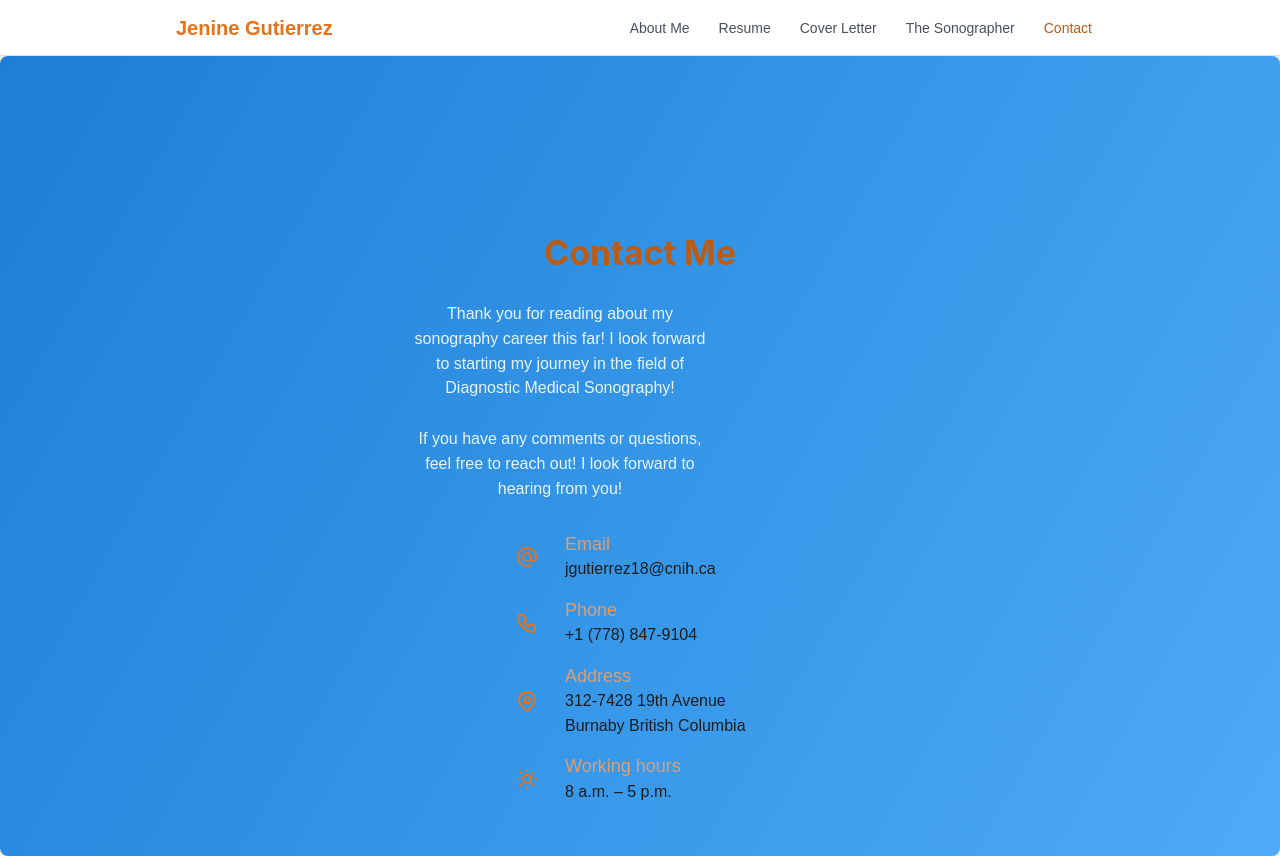
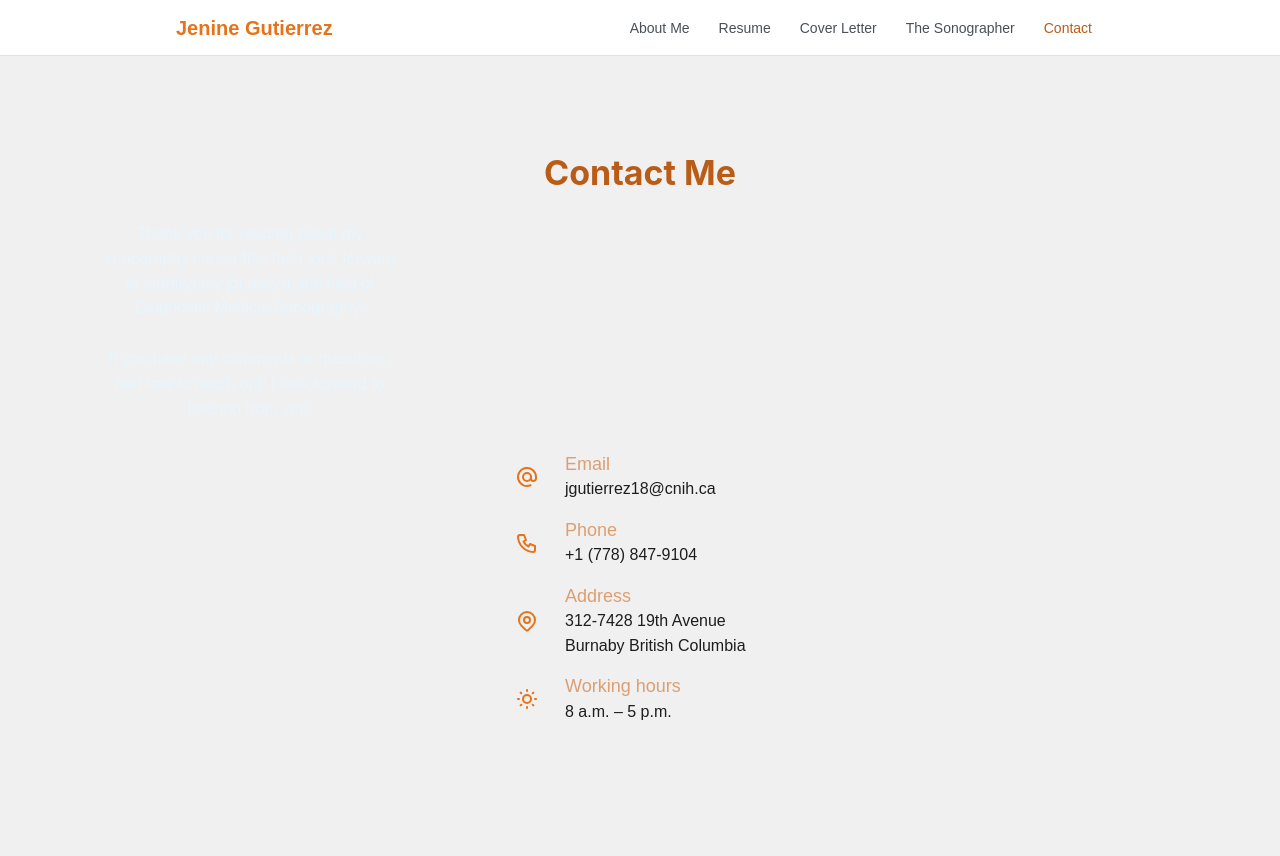
Before and after one commit to jenineKyle/jenine-portfolio, a Next.js app: page /contact in a window 1280 px wide. Built offline with nearby package versions, Linux system fonts and the light colour scheme.

Commit message:
fix contact

```diff
--- a/components/ContactForm.module.css
+++ b/components/ContactForm.module.css
@@ -1,15 +1,15 @@
 .wrapper {
     height: 100vh;
-    background-image: linear-gradient(-60deg,
+    /* background-image: linear-gradient(-60deg,
             var(--mantine-color-blue-4) 0%,
-            var(--mantine-color-blue-7) 100%);
-    border-radius: var(--mantine-radius-md);
-    padding: calc(var(--mantine-spacing-xl) * 2.5);
+            var(--mantine-color-blue-7) 100%); */
+    /* border-radius: var(--mantine-radius-md); */
+    /* padding: calc(var(--mantine-spacing-xl) * 2.5); */
 
 
-    @media (max-width: $mantine-breakpoint-sm) {
+    /* @media (max-width: $mantine-breakpoint-sm) {
         padding: calc(var(--mantine-spacing-xl) * 1.5);
-    }
+    } */
 }
 
 .title {
--- a/components/ContactForm.tsx
+++ b/components/ContactForm.tsx
@@ -25,7 +25,7 @@ export function ContactForm() {
 
                 <div>
                     <Title mb={20} className={classes.title}>Contact Me</Title>
-                    <Stack style={{ display: 'flex', justifyContent: 'center', width: '50%', margin: '10px auto' }}>
+                    <Stack style={{ display: 'flex', justifyContent: 'center', margin: '10px auto' }}>
                         <Text fw={500} ta='center' className={classes.description} mt="sm" mb={10}>
                             Thank you for reading about my sonography career this far! I look forward to starting my journey in the field of Diagnostic Medical Sonography!
                         </Text>
--- a/pages/coverletter.tsx
+++ b/pages/coverletter.tsx
@@ -3,8 +3,8 @@ import { FaDownload } from "react-icons/fa";
 
 const CoverLetter: React.FC = () => {
     return (
-        <div className="flex justify-center items-center min-h-screen bg-gray-100 p-12">
-            <div className="max-w-4xl bg-white p-8 rounded-xl shadow-lg border border-gray-200 relative">
+        <div className="flex justify-center items-center min-h-screen bg-gray-100 p-4">
+            <div className="max-w-1xl bg-white p-8 rounded-xl shadow-lg border border-gray-200 relative">
                 {/* Download Button */}
                 <a
                     style={{ background: '#B95C17', fontWeight: 600, width: 'fit-content', padding: '10px 20px', borderRadius: '10px', marginLeft: 'auto' }}
--- a/pages/index.tsx
+++ b/pages/index.tsx
@@ -53,9 +53,7 @@ export default function Home() {
                                     Currently, I work as a Clerk at Brooke Radiology, where I handle patient scheduling, documentation, and assist in ensuring a seamless experience for both patients and staff.
                                     These experiences have strengthened my organizational skills, improved my multitasking abilities, and reinforced my passion for delivering quality patient care.
                                 </Text>
-                                <Text mt={20}>
-                                    I, Jenine Gutierrez, am a member in good standing with the Canadian National Institute of Health, Sonography Canada, and the American Registry for Diagnostic Medical Sonography.
-                                </Text>
+
                             </Card>
 
                             <Card shadow="sm" p="lg" radius="md" mb="lg">
@@ -79,6 +77,9 @@ export default function Home() {
                                     My goal is to earn certification with Sonography Canada and the American Registry for Diagnostic Medical Sonography, allowing me to become a registered Diagnostic Medical Sonographer.
                                     I am excited about this journey, as it allows me to merge my passion for patient care with the technical expertise required to perform diagnostic imaging, helping physicians
                                     make accurate medical assessments.
+                                </Text>
+                                <Text mt={20}>
+                                    I, Jenine Gutierrez, am a member in good standing with the Canadian National Institute of Health, Sonography Canada, and the American Registry for Diagnostic Medical Sonography.
                                 </Text>
                             </Card>
 
```
